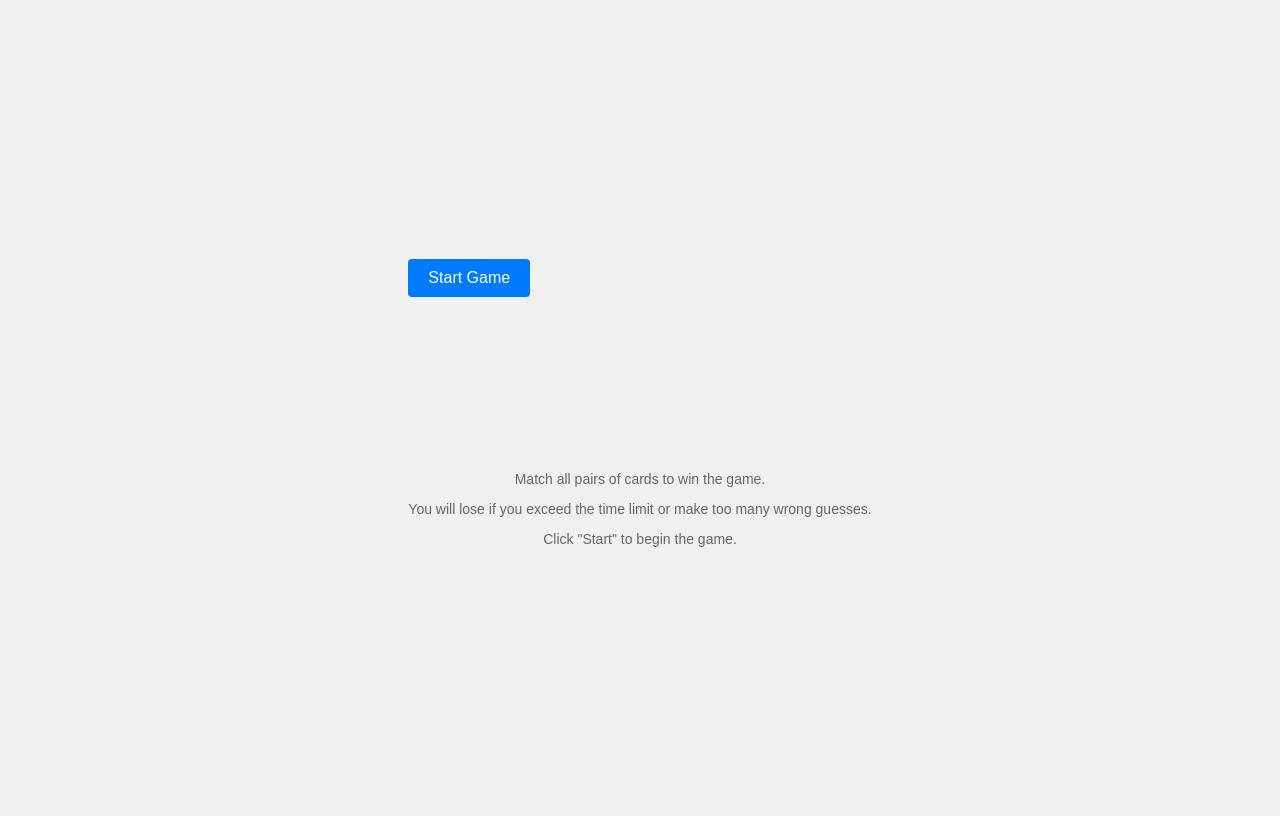
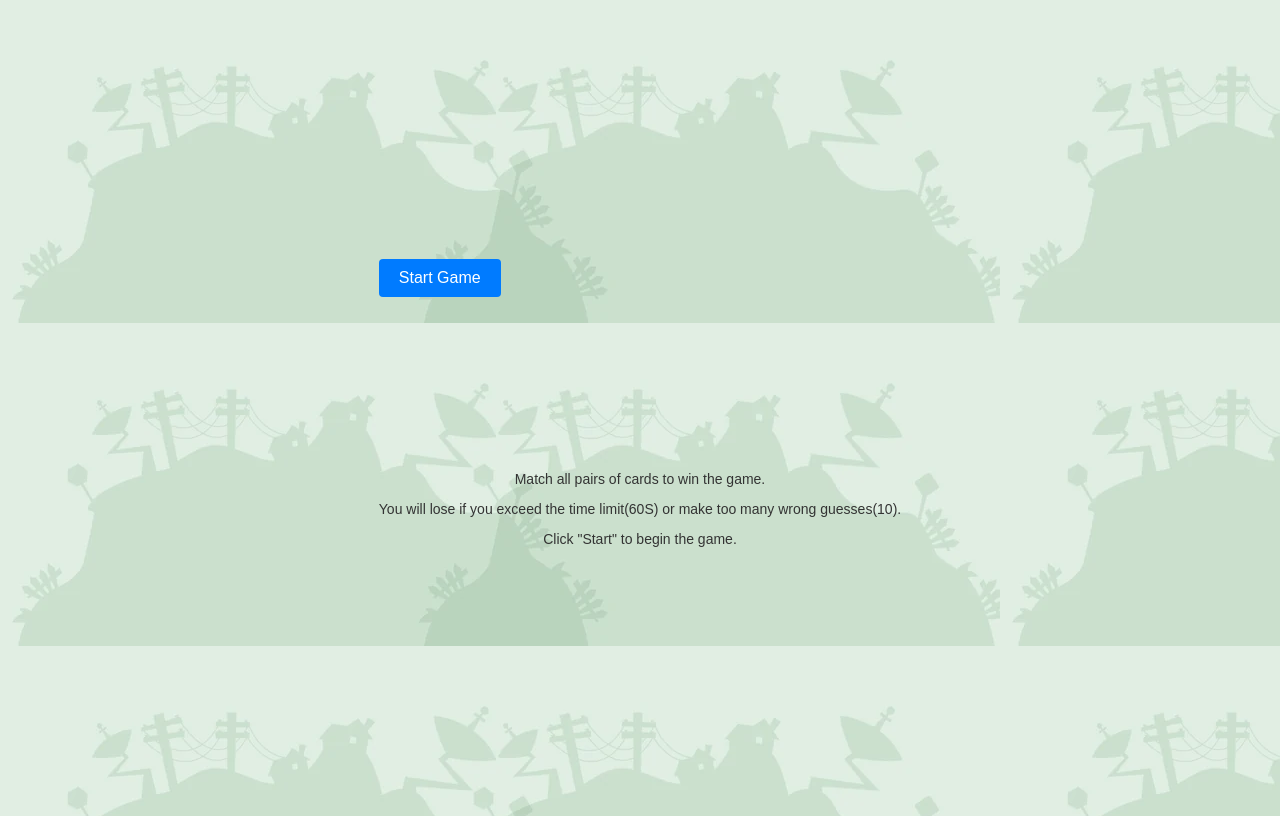
Before and after one commit to weijuxi/Memory-Game, a plain HTML site: page index.html in a window 1280 px wide. Drawn offline with Linux system fonts and the light colour scheme.

Commit message:
Add background and change instruction

```diff
--- a/index.html
+++ b/index.html
@@ -26,7 +26,7 @@
     </section>
     <div class="instructions">
       <p>Match all pairs of cards to win the game.</p>
-      <p>You will lose if you exceed the time limit or make too many wrong guesses.</p>
+      <p>You will lose if you exceed the time limit(60S) or make too many wrong guesses(10).</p>
       <p>Click "Start" to begin the game.</p>
     </div>
 </body>
--- a/style.css
+++ b/style.css
@@ -7,6 +7,7 @@
 body {
     font-family: Arial, sans-serif;
     background-color: #f0f0f0;
+    background-image: url('images/bg.png');
     display: flex;
     justify-content: center;
     align-items: center;
@@ -113,7 +114,7 @@ button:hover {
 .instructions {
   margin-top: 20px;
   font-size: 14px;
-  color: #666;
+  color: #333;
   text-align: center;
 }
 
```
Also changed, not shown: images/bg.png (added).
